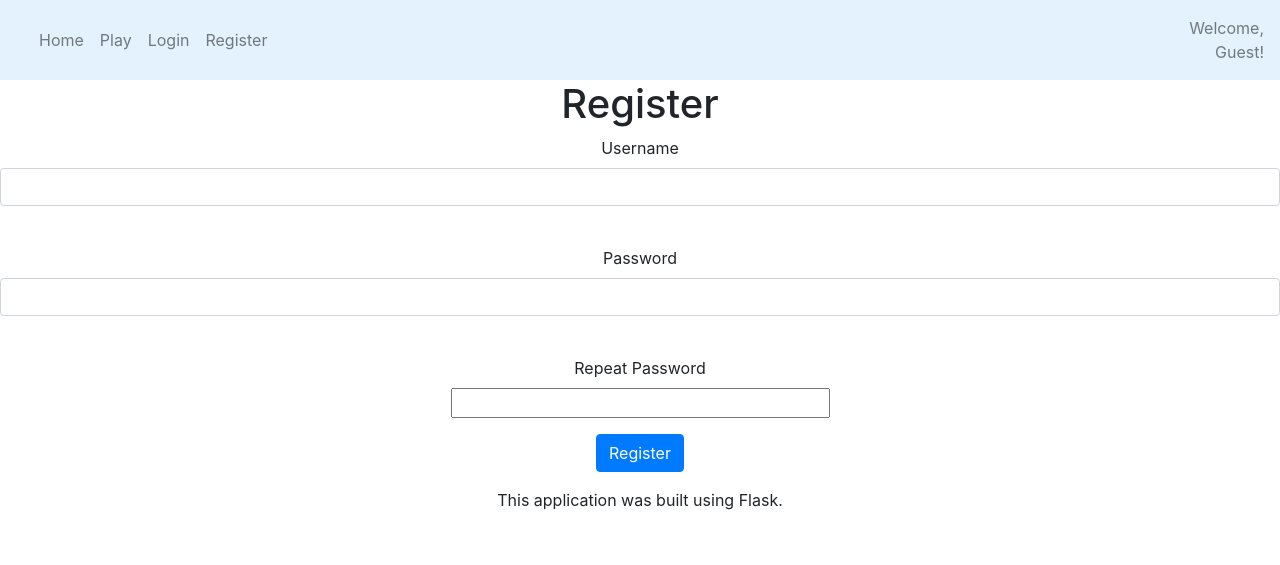
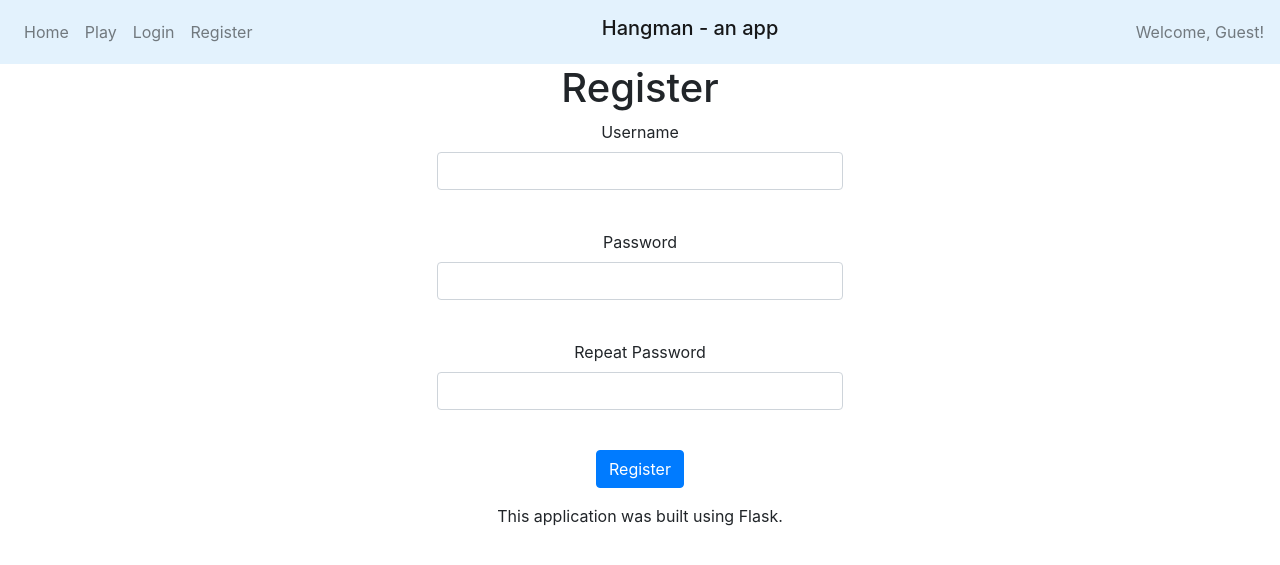
Before and after one commit to Sapphynel/mung-han, a Flask app: page /register in a window 1280 px wide. Shown: the top 565 px of the page. Run offline with Flask 2, Linux system fonts and the light colour scheme; some libraries are stand-ins or nearby versions.

Commit message:
more prettifying

```diff
--- a/hangman/templates/auth/login.html
+++ b/hangman/templates/auth/login.html
@@ -4,6 +4,8 @@ Login - Hangman
 {% endblock %}
 {% block content %}
 <h1>Sign In</h1>
+  <div class="row justify-content-center">
+    <div class="col-sm-4 align-self-center">
       <form class="center" action="" method="post">
           {{ form.hidden_tag() }}
           <p>
@@ -22,5 +24,7 @@ Login - Hangman
           </p>
           <p>{{ form.submit(class_="btn btn-primary") }}</p>
       </form>
+    </div>
+  </div>
   <p class="center">New User? <a href="{{ url_for('auth.register') }}">Click to Register!</a></p>
 {% endblock %}
--- a/hangman/templates/auth/register.html
+++ b/hangman/templates/auth/register.html
@@ -4,29 +4,33 @@ Register - Hangman
 {% endblock %}
 {% block content %}
   <h1>Register</h1>
+    <div class="row justify-content-center">
+      <div class="col-sm-4 align-self-center" >
         <form class="center" action="" method="post">
             {{ form.hidden_tag() }}
             <p>
                 {{ form.username.label }}<br>
-            {{ form.username(class="form-control", size=32) }}<br>
+                {{ form.username(class_="form-control", size=32) }}<br>
                 {% for error in form.username.errors %}
                 <span style="color: red;">[{{ error }}]</span>
                 {% endfor %}
             </p>
             <p>
                 {{ form.password.label }}<br>
-            {{ form.password(class="form-control", size=32) }}<br>
+                {{ form.password(class_="form-control", size=32) }}<br>
                 {% for error in form.password.errors %}
                 <span style="color: red;">[{{ error }}]</span>
                 {% endfor %}
             </p>
             <p>
                 {{ form.password2.label }}<br>
-            {{ form.password2(size=32) }}<br>
+                {{ form.password2(class_="form-control", size=32) }}<br>
                 {% for error in form.password2.errors %}
                 <span style="color: red;">[{{ error }}]</span>
                 {% endfor %}
             </p>
             <p>{{ form.submit(class_="btn btn-primary") }}</p>
         </form>
+      </div>
+    </div>
 {% endblock %}
--- a/hangman/templates/base.html
+++ b/hangman/templates/base.html
@@ -10,8 +10,7 @@
   </head>
   <body>
     <nav class="navbar navbar-expand-lg navbar-light" style="background-color: #e3f2fd;">
-      <div class="container-fluid">
-        <ul class="navbar-nav">
+      <ul class="navbar-nav mr-auto">
         <li class="nav-item">
           <a class="nav-link" href="{{ url_for('main.index') }}">Home</a>
         </li>
@@ -34,14 +33,16 @@
         </li>
         {% endif %}
       </ul>
+      <div class="mx-auto">
+        <h1 class="navbar-brand">Hangman - an app</a>
       </div>
-      <span class="navbar-text" style="text-align: right;">
+      <div class="navbar-text ml-auto">
         {% if current_user.is_authenticated %}
           Welcome, {{ current_user.username }}!
         {% else %}
           Welcome, Guest!
         {% endif %}
-      </span>
+      </div>
     </nav>
     {% block content %}{% endblock %}
     <div class="footer" style="text-align: center;">
```
Lines whose indentation alone changed are shown as unchanged.
